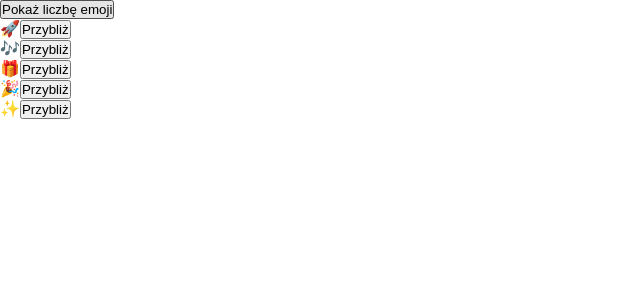
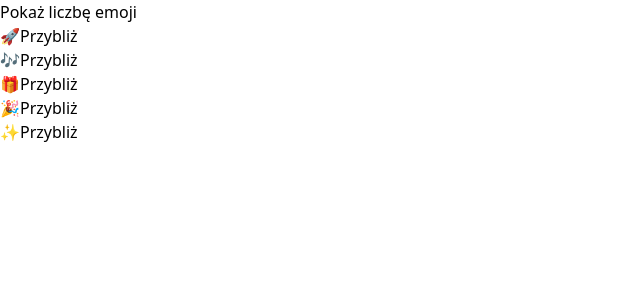
Before and after one commit to RobFyd/react-styling-Tailwind-CSS, a React (Vite) app: page / in a window 1280 px wide. Shown: the top 300 px of the page, without its empty margins (0-640 px from the left). Built offline with nearby package versions, Linux system fonts and the light colour scheme.

Commit message:
Add Tailwind CSS directives and update content paths in configuration

```diff
--- a/tailwind.config.js
+++ b/tailwind.config.js
@@ -1,8 +1,8 @@
 /** @type {import('tailwindcss').Config} */
 export default {
-  content: [],
+  content: ["./index.html", "./src/**/*.{js,ts,jsx,tsx}"],
   theme: {
     extend: {},
   },
   plugins: [],
-}
+};
```
Also changed, not shown: src/styles.css (+7 -3 lines).
